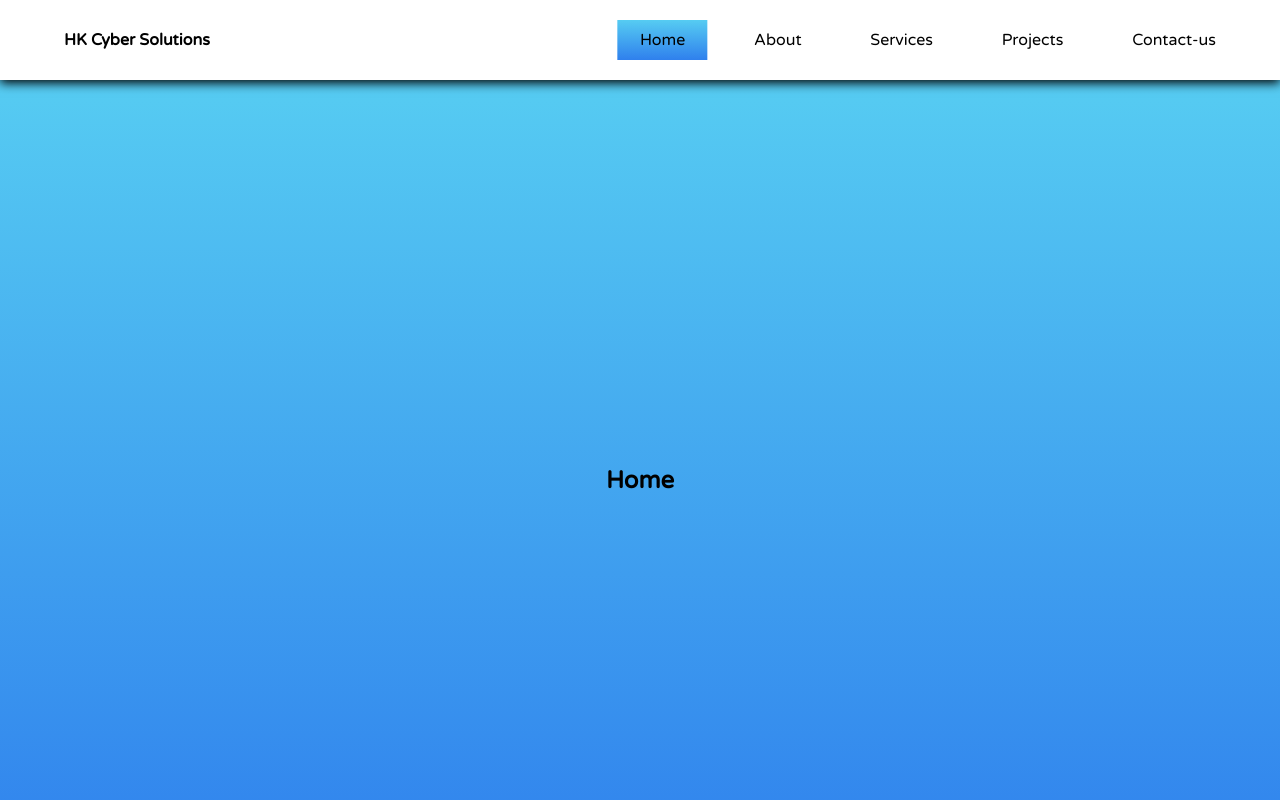
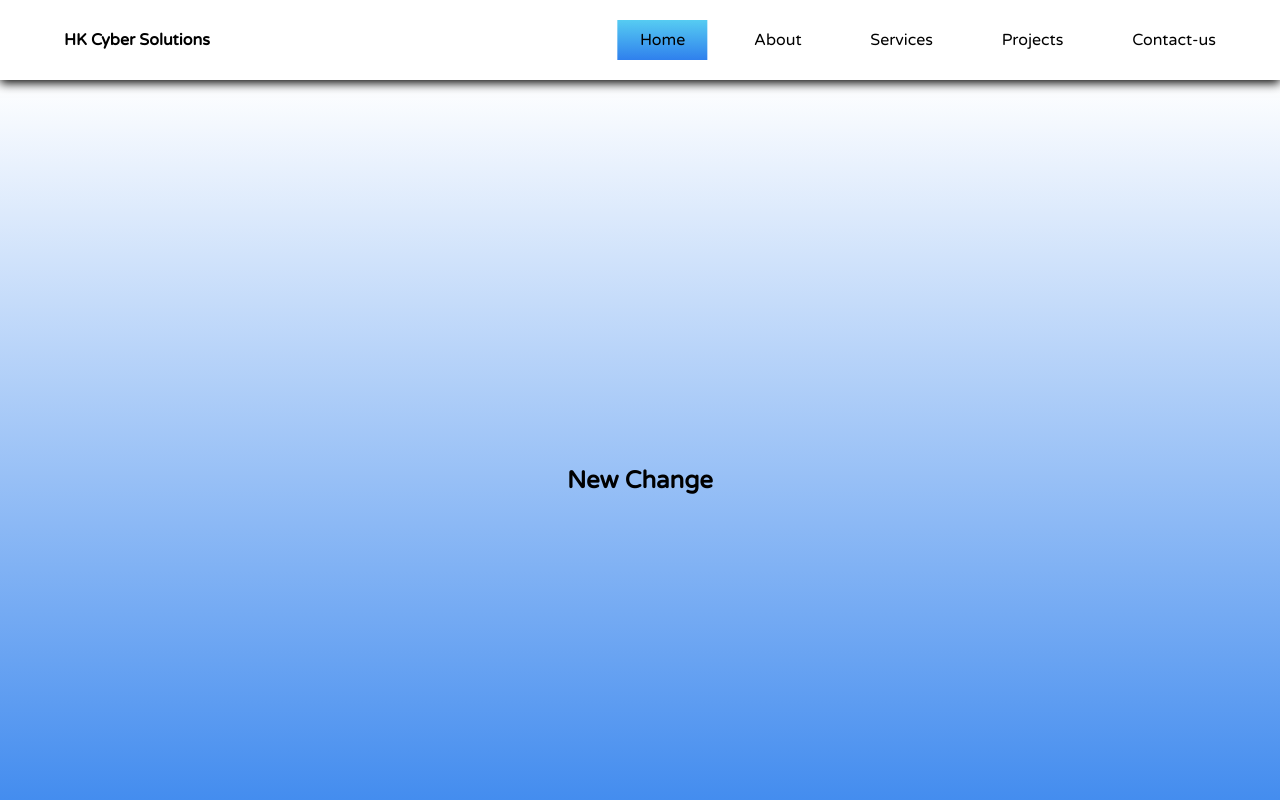
Before and after one commit to h4riharan/webpage, a plain HTML site: page index.html in a window 1280 px wide. Shown: the top 800 px of the page. Drawn offline with Linux system fonts and the light colour scheme.

Commit message:
New changes

```diff
--- a/index.html
+++ b/index.html
@@ -25,7 +25,7 @@
 
     <main>
         <section data-index="0" class="Home">
-            <h2>Home</h2>
+            <h2>New Change</h2>
         </section>
         <section data-index="1" class="About">
             <h2>About</h2>
--- a/style.css
+++ b/style.css
@@ -42,7 +42,7 @@
     align-items: center;
 }
 .Home{
-    background: linear-gradient(to bottom, #56ccf2, #2f80ed);
+    background: linear-gradient(to bottom, #fff, #2f80ed);
 }
 .About{
     background: linear-gradient(to bottom, #ffafbd, #ffc3a0);
```
